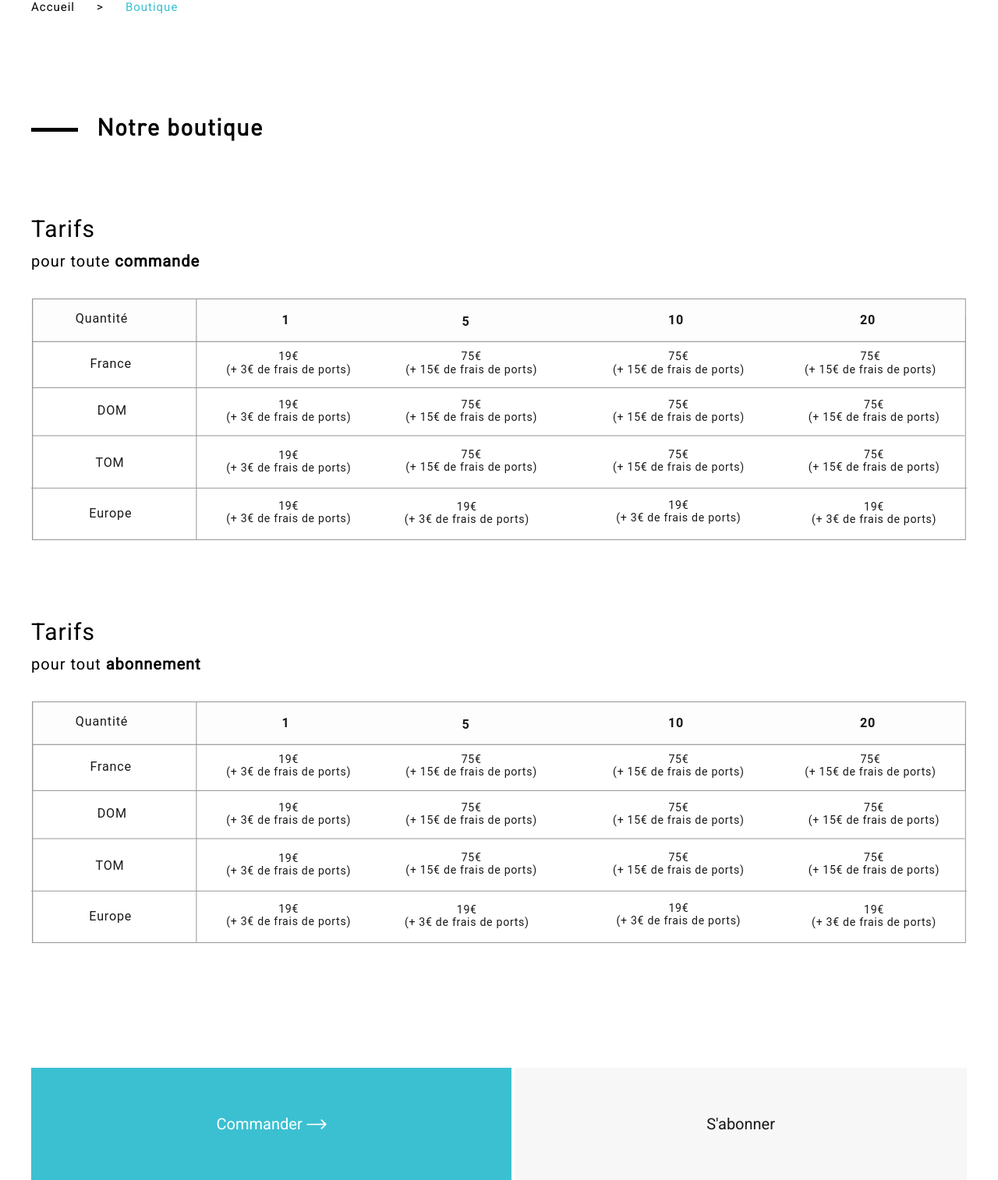
After one commit to Clement-picot6/Semaine-Intensive-G4, a PHP site: page /boutique.html in a window 1280 px wide. The commit adds this page. Shown: the whole page at 78% size. Run offline with PHP 8.4, Linux system fonts and the light colour scheme.

Commit message:
intégration boutique

```diff
--- /dev/null
+++ b/intégration/boutique.html
@@ -0,0 +1,39 @@
+<!DOCTYPE html>
+<html>
+<head>
+	<meta charset="utf-8">
+	<title></title>
+	<link rel="stylesheet" type="text/css" href="style/style.css">
+	<link href="https://fonts.googleapis.com/css?family=Roboto" rel="stylesheet">
+</head>
+<body>
+	<main>
+		<div class="fil_arianne">
+			<a href="#">Accueil</a> <span>></span> <a href="#">Boutique</a>
+		</div>
+		<div class="actu_block clearfix">
+			<div></div>
+			<h1>Notre boutique</h1>
+		</div>
+
+		<div class="container_table clearfix">
+			<div>
+				<h1>Tarifs</h1>
+				<p>pour toute</p>
+				<img src="img-content/tableau.svg" alt="tableau1">
+			</div>
+
+			<div>
+				<h1>Tarifs</h1>
+				<p>pour tout</p>
+				<img src="img-content/tableau2.svg" alt="tableau2">
+			</div>
+		</div>
+
+		<div class="container_button clearfix">
+			<button>Commander <img src="img-content/arrow.png"></button>
+			<button>S'abonner</button>
+		</div>
+	</main>
+</body>
+</html>
--- a/intégration/style/style.css
+++ b/intégration/style/style.css
@@ -394,3 +394,108 @@ body .old_articles article a {
 	letter-spacing: 1px;
 	padding-top: 2%;
 }
+
+
+
+
+
+/***** 	 BOUTIQUE 	*****/
+
+
+
+
+body .fil_arianne a,span{
+	display: inline-block;
+	text-decoration: none;
+	color: black;
+	font-family: 'Roboto', sans-serif;
+	font-weight: 400;
+	font-size: 15px;
+	letter-spacing: 1px;
+}
+
+body .fil_arianne span {
+	padding: 0 2%;
+}
+
+body .fil_arianne a:nth-child(3) {
+	color: #3BC0D1;
+}
+
+.container_table div {
+	margin-top: 8%;
+}
+
+.container_table div h1 {
+	color: black;
+	font-family: 'Roboto', sans-serif;
+	font-weight: 400;
+	font-size: 30px;
+	letter-spacing: 1px;
+	padding-bottom: 1%;
+}
+
+.container_table div p {
+	color: black;
+	font-family: 'Roboto', sans-serif;
+	font-weight: 400;
+	font-size: 20px;
+	letter-spacing: 1px;
+	padding-bottom: 3%;
+}
+
+.container_table div:nth-child(1) p::after {
+	content: " commande";
+	color: black;
+	font-family: 'Roboto', sans-serif;
+	font-weight: 700;
+	font-size: 20px;
+	letter-spacing: 1px;
+	padding-bottom: 1%;
+}
+
+.container_table div:nth-child(2) p::after {
+	content: " abonnement";
+	color: black;
+	font-family: 'Roboto', sans-serif;
+	font-weight: 700;
+	font-size: 20px;
+	letter-spacing: 1px;
+	padding-bottom: 1%;
+}
+
+
+.container_table div img {
+	width: 100%;
+}
+
+.container_button {
+	width: 100%;
+	margin-top: 13%;
+}
+
+.container_button button:nth-child(1) {
+	float: left;
+	padding: 5% 19.8%;
+	background-color: #3BC0D1;
+	color: white;
+	font-family: 'Roboto', sans-serif;
+	font-weight: 400;
+	font-size: 20px;
+	outline: none;
+	border: none;
+	cursor: pointer;
+}
+
+.container_button button:nth-child(2) {
+	float: right;
+	padding: 5% 20.5%;
+	background-color: #F7F7F7;
+	color: #191919;
+	font-family: 'Roboto', sans-serif;
+	font-weight: 400;
+	font-size: 20px;
+	outline: none;
+	border: none;
+	cursor: pointer;
+}
```
Also changed, not shown: intégration/img-content/tableau.svg (added), intégration/img-content/tableau2.svg (added), 2 other files.
